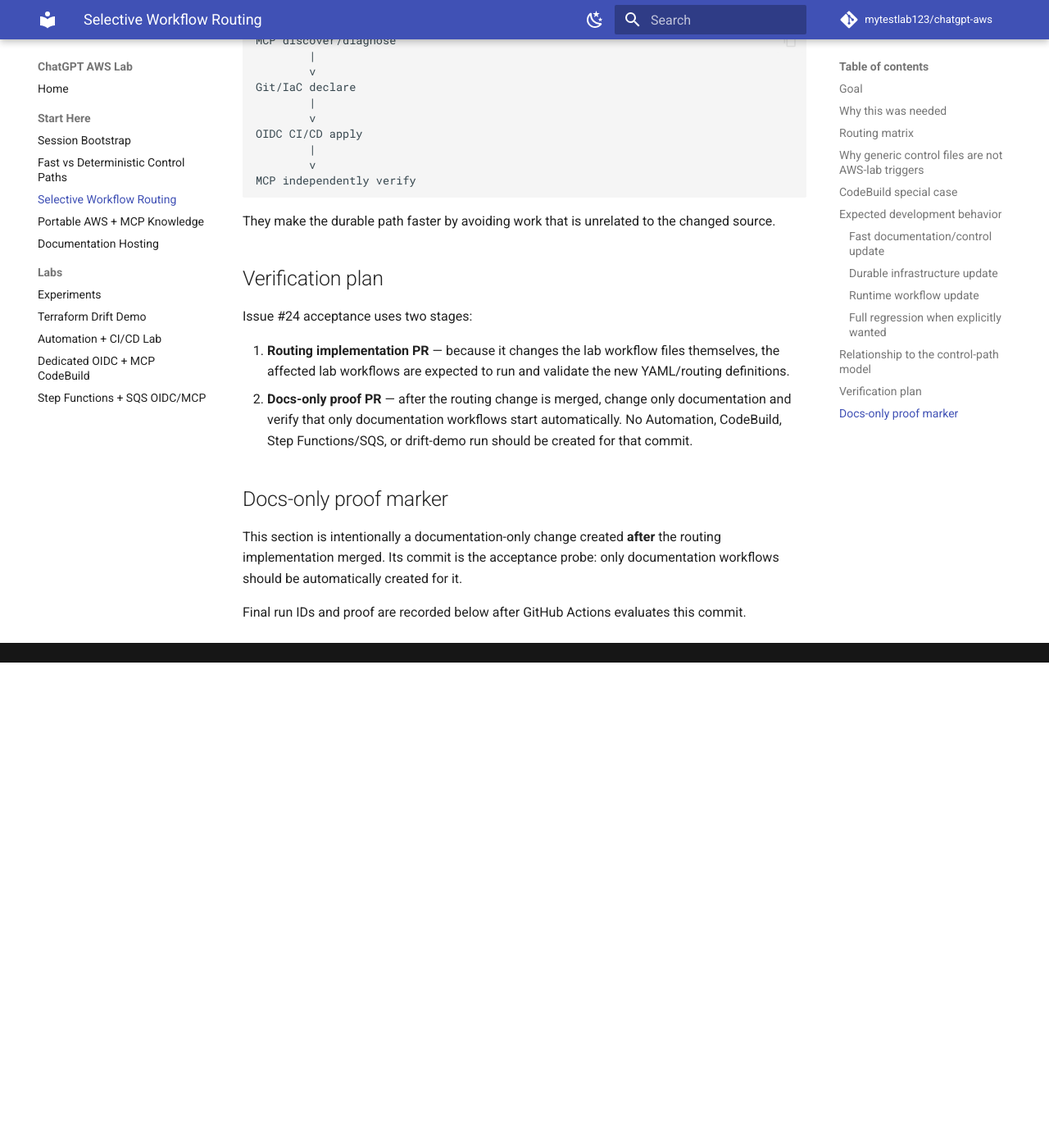
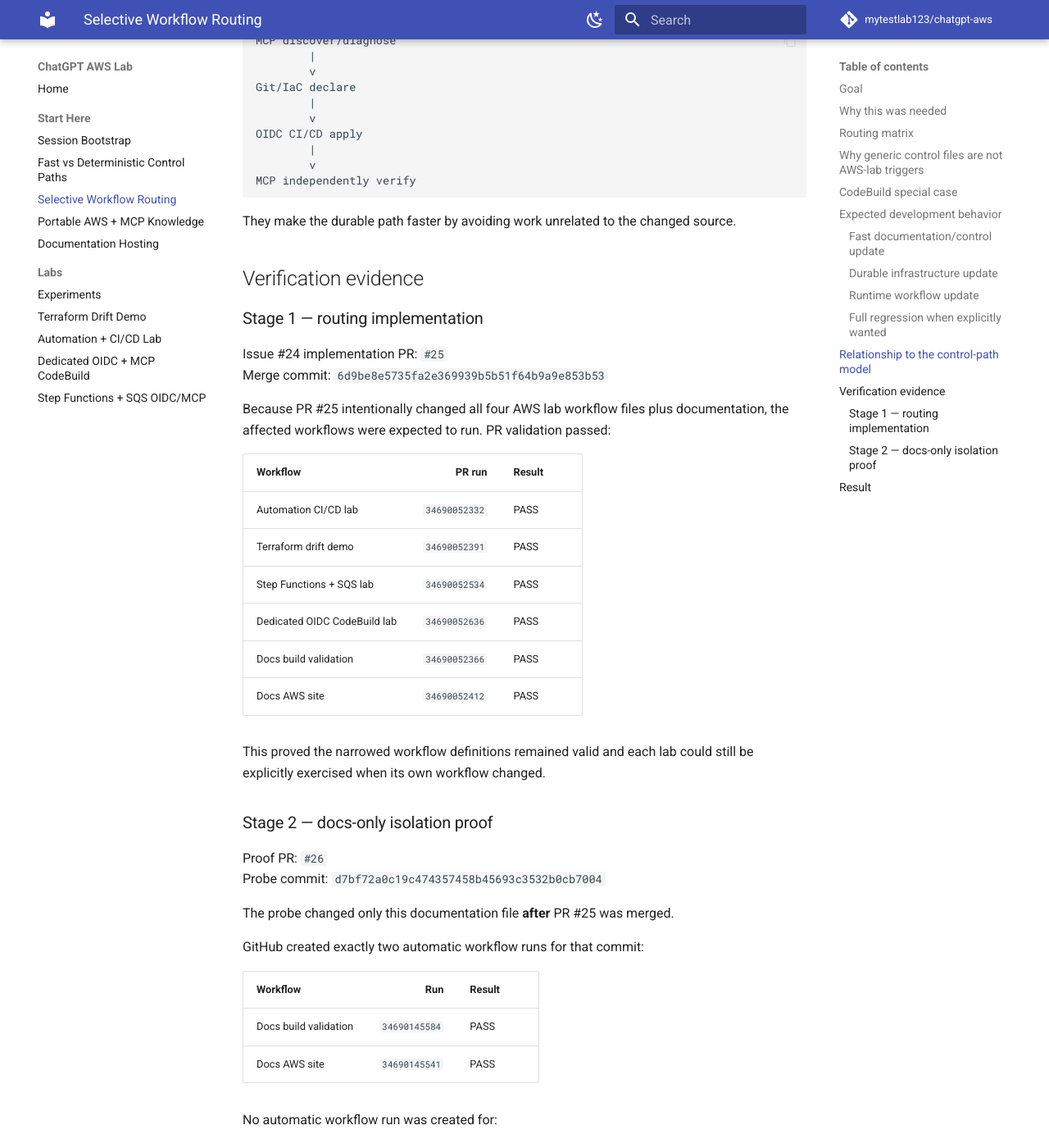
Before and after one commit to mytestlab123/chatgpt-aws, an MkDocs documentation site: the page built from docs/WORKFLOW_ROUTING.md, in a window 1280 px wide and 1400 px high, scrolled down 3310 px. Shown: the whole window at 82% size. Built offline with MkDocs 1.6.1 and Material for MkDocs 9.7.7, drawn with Linux system fonts in a browser that asks for light colours; comment, search, counter and statistics services are not loaded; before the commit the page ends 4118 px from its top, so only the background shows below that; some of the changed text lies outside the part shown.

Commit message:
Record verified workflow routing evidence

````diff
--- a/docs/WORKFLOW_ROUTING.md
+++ b/docs/WORKFLOW_ROUTING.md
@@ -1,6 +1,6 @@
 # Selective GitHub Actions Routing
 
-Status: **ACTIVE / Issue #24**
+Status: **VERIFIED / PASS — Issue #24**
 Environment: **PERSONAL / LAB**
 
 ## Goal
@@ -66,7 +66,7 @@ Files such as:
 
 may describe a lab, but they do not change the executable Terraform/runtime input for the Automation, Drift, Step Functions, or CodeBuild labs.
 
-Therefore they should not automatically invoke those AWS workflows.
+Therefore they do not automatically invoke those AWS workflows.
 
 If a deliberate full regression is wanted after a documentation/control-plane change, use `workflow_dispatch` on the relevant lab workflow.
 
@@ -134,17 +134,65 @@ OIDC CI/CD apply
 MCP independently verify
 ```
 
-They make the durable path faster by avoiding work that is unrelated to the changed source.
+They make the durable path faster by avoiding work unrelated to the changed source.
 
-## Verification plan
+## Verification evidence
 
-Issue #24 acceptance uses two stages:
+### Stage 1 — routing implementation
 
-1. **Routing implementation PR** — because it changes the lab workflow files themselves, the affected lab workflows are expected to run and validate the new YAML/routing definitions.
-2. **Docs-only proof PR** — after the routing change is merged, change only documentation and verify that only documentation workflows start automatically. No Automation, CodeBuild, Step Functions/SQS, or drift-demo run should be created for that commit.
+Issue #24 implementation PR: `#25`
+Merge commit: `6d9be8e5735fa2e369939b5b51f64b9a9e853b53`
 
-## Docs-only proof marker
+Because PR #25 intentionally changed all four AWS lab workflow files plus documentation, the affected workflows were expected to run. PR validation passed:
 
-This section is intentionally a documentation-only change created **after** the routing implementation merged. Its commit is the acceptance probe: only documentation workflows should be automatically created for it.
+| Workflow | PR run | Result |
+|---|---:|---|
+| Automation CI/CD lab | `34690052332` | PASS |
+| Terraform drift demo | `34690052391` | PASS |
+| Step Functions + SQS lab | `34690052534` | PASS |
+| Dedicated OIDC CodeBuild lab | `34690052636` | PASS |
+| Docs build validation | `34690052366` | PASS |
+| Docs AWS site | `34690052412` | PASS |
 
-Final run IDs and proof are recorded below after GitHub Actions evaluates this commit.
+This proved the narrowed workflow definitions remained valid and each lab could still be explicitly exercised when its own workflow changed.
+
+### Stage 2 — docs-only isolation proof
+
+Proof PR: `#26`
+Probe commit: `d7bf72a0c19c474357458b45693c3532b0cb7004`
+
+The probe changed only this documentation file **after** PR #25 was merged.
+
+GitHub created exactly two automatic workflow runs for that commit:
+
+| Workflow | Run | Result |
+|---|---:|---|
+| Docs build validation | `34690145584` | PASS |
+| Docs AWS site | `34690145541` | PASS |
+
+No automatic workflow run was created for:
+
+- Automation CI/CD lab;
+- Dedicated OIDC CodeBuild lab;
+- Deterministic Step Functions + SQS lab;
+- Terraform drift demo.
+
+That is the acceptance proof for Issue #24.
+
+## Result
+
+Before:
+
+```text
+docs change -> up to six workflows, including unrelated AWS labs
+```
+
+After:
+
+```text
+docs change -> two docs workflows only
+lab input change -> relevant lab workflow
+explicit full regression -> workflow_dispatch
+```
+
+This preserves deterministic Git/IaC/OIDC delivery while reducing unnecessary AWS executions and shortening the normal feedback loop.
````
Also changed, not shown: other parts of docs/WORKFLOW_ROUTING.md (+1 -1 lines).
